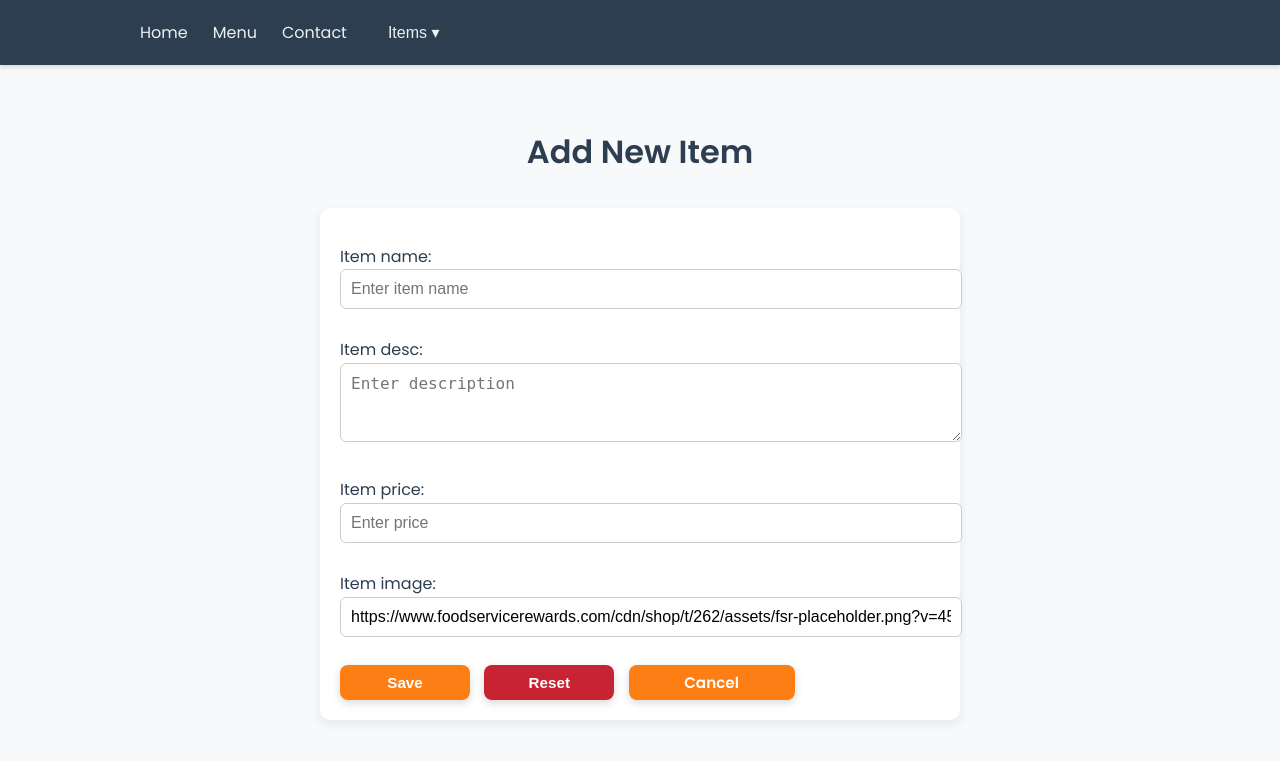
After one commit to shivmohan8085/mysite, a Django app: page /foodapp/items/add/ in a window 1280 px wide. The commit adds this page. Shown: the top 761 px of the page. Run offline with Django 5.2, Linux system fonts and the light colour scheme.

Commit message:
add all crud for items

```diff
--- /dev/null
+++ b/mysiteapp/foodapp/forms.py
@@ -0,0 +1,29 @@
+from django import forms
+from .models import Item
+
+class ItemForm(forms.ModelForm):
+    class Meta:
+        model = Item
+        fields = ['item_name', 'item_desc', 'item_price', 'item_image']
+
+
+        # Optional: Add styling or placeholders
+        widgets = {
+            'item_name': forms.TextInput(attrs={
+                'class': 'form-control',
+                'placeholder': 'Enter item name'
+            }),
+            'item_desc': forms.Textarea(attrs={
+                'class': 'form-control',
+                'placeholder': 'Enter description',
+                'rows': 3
+            }),
+            'item_price': forms.NumberInput(attrs={
+                'class': 'form-control',
+                'placeholder': 'Enter price'
+            }),
+            'item_image': forms.TextInput(attrs={
+                'class': 'form-control',
+                'placeholder': 'Enter image URL'
+            }),
+        }
--- a/mysiteapp/foodapp/static/foodapp/base.css
+++ b/mysiteapp/foodapp/static/foodapp/base.css
@@ -1,31 +1,86 @@
+/* General Reset */
 body {
   font-family: 'Poppins', sans-serif;
-  background-color: #fdfdfd;
+  background-color: #f8f9fa;
   color: #2c3e50;
-  line-height: 1.6;
   margin: 0;
   padding: 0;
+  line-height: 1.6;
 }
 
-/* Navbar (Dark Professional Look) */
+/* Navbar */
 .navbar {
-  background-color: #2c3e50;   /* Dark navy tone */
+  background-color: #2c3e50;
   padding: 15px 30px;
-  box-shadow: 0 2px 5px rgba(0,0,0,0.2);
+  box-shadow: 0 2px 5px rgba(0,0,0,0.15);
 }
 .nav-container {
   max-width: 1000px;
   margin: auto;
+  display: flex;
+  justify-content: flex-start;
+  align-items: center;
 }
 .nav-container a {
-  color: #ecf0f1;              /* Light text on dark background */
+  color: #ecf0f1;
   margin-right: 25px;
   text-decoration: none;
   font-weight: 500;
   font-size: 16px;
+  position: relative;
 }
 .nav-container a:hover {
-  color: #f1c40f;              /* Gold hover effect */
+  color: #f1c40f;
+}
+.nav-container a:hover::after {
+  content: "";
+  position: absolute;
+  width: 100%;
+  height: 2px;
+  background: #f1c40f;
+  bottom: -5px;
+  left: 0;
+}
+
+/* Dropdown */
+.dropdown {
+  position: relative;
+  display: inline-block;
+}
+.dropbtn {
+  background-color: #2c3e50;
+  color: #ecf0f1;
+  font-size: 16px;
+  border: none;
+  cursor: pointer;
+  padding: 8px 16px;
+  font-weight: 500;
+}
+.dropbtn:hover {
+  color: #f1c40f;
+}
+.dropdown-content {
+  display: none;
+  position: absolute;
+  background-color: #fff;
+  min-width: 180px;
+  box-shadow: 0 2px 5px rgba(0,0,0,0.15);
+  z-index: 1;
+  border-radius: 4px;
+}
+.dropdown-content a {
+  color: #2c3e50;
+  padding: 10px 15px;
+  text-decoration: none;
+  display: block;
+  font-size: 15px;
+}
+.dropdown-content a:hover {
+  background-color: #f1c40f;
+  color: #fff;
+}
+.dropdown:hover .dropdown-content {
+  display: block;
 }
 
 /* Main Content */
@@ -36,48 +91,9 @@
 }
 
 /* Headings */
-h1 {
+h1.menu-heading, h1 {
   text-align: center;
+  font-size: 2rem;
   margin-bottom: 30px;
-  font-size: 32px;
-  color: #34495e;              /* Dark grey heading */
+  color: #2c3e50;
 }
-
-/* Table */
-table {
-  width: 100%;
-  border-collapse: collapse;
-  background-color: #ffffff;
-  box-shadow: 0 0 10px rgba(0,0,0,0.05);
-  border-radius: 6px;
-  overflow: hidden;
-}
-th, td {
-  padding: 14px;
-  border-bottom: 1px solid #ecf0f1;
-  text-align: left;
-}
-th {
-  background-color: #2c3e50;   /* Dark header row */
-  color: #fff;
-  font-weight: 600;
-}
-tr:nth-child(even) {
-  background-color: #f9f9f9;
-}
-
-/* Links */
-a {
-  color: #2c3e50;
-  text-decoration: none;
-  font-weight: bold;
-}
-a:hover {
-  color: #f1c40f;
-}
-
-/* Back Link */
-.back-link {
-  text-align: center;
-  margin-top: 30px;
-}
--- a/mysiteapp/foodapp/templates/foodapp/base.html
+++ b/mysiteapp/foodapp/templates/foodapp/base.html
@@ -4,9 +4,14 @@
 <head>
   <meta charset="UTF-8">
   <title>{% block title %}FoodApp{% endblock %}</title>
+
+  <!-- Google Font -->
+  <link href="https://fonts.googleapis.com/css2?family=Poppins:wght@400;600&display=swap" rel="stylesheet">
+
+  <!-- External CSS -->
   <link rel="stylesheet" href="{% static 'foodapp/base.css' %}">
-  <link href="https://fonts.googleapis.com/css2?family=Poppins:wght@400;600&display=swap" rel="stylesheet">
 </head>
+
 <body>
   <!-- Dark Navbar -->
   <nav class="navbar">
@@ -14,6 +19,17 @@
       <a href="{% url 'foodapp:index' %}">Home</a>
       <a href="#">Menu</a>
       <a href="#">Contact</a>
+
+      <!-- Items Dropdown -->
+      <div class="dropdown">
+        <button class="dropbtn">Items ▾</button>
+        <div class="dropdown-content">
+          <a href="{% url 'foodapp:create_item' %}">➕ Add Item</a>
+          <!-- <a href="#">📋 View Items</a>
+          <a href="#">✏️ Edit Item</a>
+          <a href="#">🗑️ Delete Item</a> -->
+        </div>
+      </div>
     </div>
   </nav>
 
--- /dev/null
+++ b/mysiteapp/foodapp/templates/foodapp/item-form.html
@@ -0,0 +1,105 @@
+{% extends 'foodapp/base.html' %}
+{% block title %}Add New Item{% endblock %}
+{% block content %}
+
+<style>
+/* -------- Item Form Styles (Taken From base.css) -------- */
+
+.item-form {
+  max-width: 600px;
+  margin: auto;
+  background: #fff;
+  padding: 20px;
+  border-radius: 10px;
+  box-shadow: 0 4px 12px rgba(0,0,0,0.08);
+}
+
+.item-form input,
+.item-form textarea {
+  width: 100%;
+  padding: 10px;
+  margin-bottom: 12px;
+  border: 1px solid #ccc;
+  border-radius: 6px;
+  font-size: 1rem;
+}
+
+/* Unified button base */
+.btn {
+  display: inline-block;
+  min-width: 130px;
+  padding: 10px 18px;
+  text-align: center;
+  border-radius: 8px;
+  font-weight: 600;
+  font-size: 0.95rem;
+  color: #fff;
+  text-decoration: none;
+  border: none;
+  cursor: pointer;
+  box-shadow: 0 3px 8px rgba(0,0,0,0.15);
+  transition: transform 0.08s ease, box-shadow 0.18s ease, background-color 0.12s ease;
+  margin-right: 10px;
+  line-height: 1;
+}
+
+/* Orange Buttons */
+.btn--orange {
+  background-color: #fd7e14;
+}
+.btn--orange:hover {
+  background-color: #e66f0f;
+  box-shadow: 0 5px 14px rgba(0,0,0,0.18);
+}
+.btn--orange:active {
+  transform: translateY(1px);
+  box-shadow: 0 2px 6px rgba(0,0,0,0.12);
+}
+
+/* Red Button */
+.btn--red {
+  background-color: #c82333;
+}
+.btn--red:hover {
+  background-color: #b51e2b;
+  box-shadow: 0 5px 14px rgba(0,0,0,0.18);
+}
+.btn--red:active {
+  transform: translateY(1px);
+  box-shadow: 0 2px 6px rgba(0,0,0,0.12);
+}
+
+/* Make Anchor Buttons Look Same */
+.item-form .btn, .item-form .btn:visited {
+  color: #fff;
+}
+
+/* Responsive Button Layout */
+@media (max-width: 480px) {
+  .btn {
+    min-width: 100%;
+    margin-right: 0;
+    margin-bottom: 10px;
+  }
+  .form-buttons {
+    display: flex;
+    flex-direction: column;
+    gap: 8px;
+  }
+}
+</style>
+
+<h1 class="menu-heading">Add New Item</h1>
+
+<form method="post" class="item-form">
+  {% csrf_token %}
+  {{ form.as_p }}
+
+  <div class="form-buttons">
+    <button type="submit" class="btn btn--orange">Save</button>
+    <button type="reset" class="btn btn--red">Reset</button>
+    <a href="{% url 'foodapp:index' %}" class="btn btn--orange">Cancel</a>
+  </div>
+</form>
+
+{% endblock %}
--- a/mysiteapp/foodapp/urls.py
+++ b/mysiteapp/foodapp/urls.py
@@ -3,7 +3,15 @@
 
 app_name = 'foodapp'
 
+# urlpatterns = [
+#     path('', views.index, name='index'),          # Home page → index view
+#     path('items/<int:id>/', views.detail, name='detail'),  # Detail page
+# ]
+
 urlpatterns = [
-    path('', views.index, name='index'),          # Home page → index view
-    path('items/<int:id>/', views.detail, name='detail'),  # Detail page
+    path('', views.index, name='index'),
+    path('items/<int:id>/', views.detail, name='detail'),
+    path('items/add/', views.create_item, name='create_item'),
+    path('items/<int:id>/update/', views.update_item, name='update_item'),
+    path('items/<int:id>/delete/', views.delete_item, name='delete_item'),
 ]
--- a/mysiteapp/foodapp/views.py
+++ b/mysiteapp/foodapp/views.py
@@ -1,17 +1,90 @@
-from django.shortcuts import render
+from django.shortcuts import render, redirect, get_object_or_404
 from django.http import HttpResponse
 from .models import Item
+from .forms import ItemForm
+
+# def index(request):
+#     item_list = Item.objects.all()
+#     context= {
+#         'item_list':item_list
+#     }
+#     return render(request, "foodapp/index.html", context)
 
 def index(request):
+    """Display all items"""
     item_list = Item.objects.all()
-    context= {
-        'item_list':item_list
-    }
-    return render(request, "foodapp/index.html", context)
+    return render(request, "foodapp/index.html", {"item_list": item_list})
+
+# def detail(request, id):
+#     item_detail = Item.objects.get(id=id)
+#     context= {
+#         'item_detail':item_detail
+#     }
+#     return render(request, "foodapp/details.html", context)
 
 def detail(request, id):
-    item_detail = Item.objects.get(id=id)
-    context= {
-        'item_detail':item_detail
+    """Display a specific item's details"""
+    item_detail = get_object_or_404(Item, id=id)
+    return render(request, "foodapp/details.html", {"item_detail": item_detail})
+
+
+
+
+def create_item(request):
+    if request.method == 'POST':
+        form = ItemForm(request.POST)
+        if form.is_valid():
+            form.save()
+            print("Item created successfully")
+            return redirect('foodapp:index')
+    else:
+        form = ItemForm()
+
+    context = {
+        'form': form
     }
-    return render(request, "foodapp/details.html", context)
+    return render(request, "foodapp/item-form.html", context)
+
+
+
+# def update_item(request, id):
+#     item_detail = Item.objects.get(id=id)
+#     form = ItemForm(request.POST or None, instance=item_detail)
+#     if form.is_valid():
+#         form.save()
+#         print("Item updated successfully")
+#         return redirect('foodapp:index')
+#     context = {
+#         'form': form
+#     }
+#     return render(request, "foodapp/item-form.html", context)
+
+def update_item(request, id):
+    """Update an existing item"""
+    item_detail = get_object_or_404(Item, id=id)
+
+    if request.method == 'POST':
+        form = ItemForm(request.POST, instance=item_detail)
+        if form.is_valid():
+            form.save()
+            print("Item updated successfully")
+            return redirect('foodapp:index')
+    else:
+        form = ItemForm(instance=item_detail)
+
+    return render(request, "foodapp/item-form.html", {"form": form})
+
+
+# def delete_item(request, id):
+#     item = get_object_or_404(Item, id=id)
+#     item.delete()
+#     print("Item deleted successfully")
+#     return redirect('foodapp:index')
+
+
+def delete_item(request, id):
+    """Delete an item"""
+    item = get_object_or_404(Item, id=id)
+    item.delete()
+    print("Item deleted successfully")
+    return redirect('foodapp:index')
```
Also changed, not shown: mysiteapp/foodapp/static/foodapp/indexstyle.css (deleted, +0 -31 lines), mysiteapp/foodapp/templates/foodapp/details.html (+168 -16 lines), mysiteapp/foodapp/templates/foodapp/index.html (+96 -4 lines).
